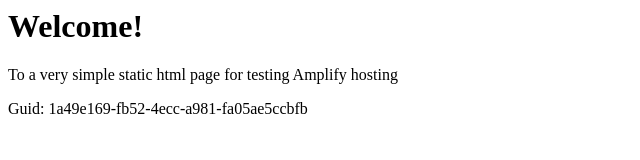
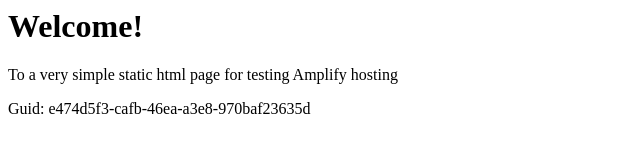
Before and after one commit to aws-aemilia-syd/Github-PR-Commit-Integration-Test-DoNotTouch-GitHubWebhookPushCanaryTest-v1-prod-ap-southeast-2, a website: page src/index.html in a window 1280 px wide. Shown: the full height of the page, 0-640 px from the left. Drawn offline with Linux system fonts and the light colour scheme.

Commit message:
commit from integ tests

```diff
--- a/src/index.html
+++ b/src/index.html
@@ -12,6 +12,6 @@
 <body>
     <h1>Welcome!</h1>
     <p>To a very simple static html page for testing Amplify hosting</p>
-    <p>Guid: 1a49e169-fb52-4ecc-a981-fa05ae5ccbfb</p></body>
+    <p>Guid: e474d5f3-cafb-46ea-a3e8-970baf23635d</p></body>
 
 </html>
```
